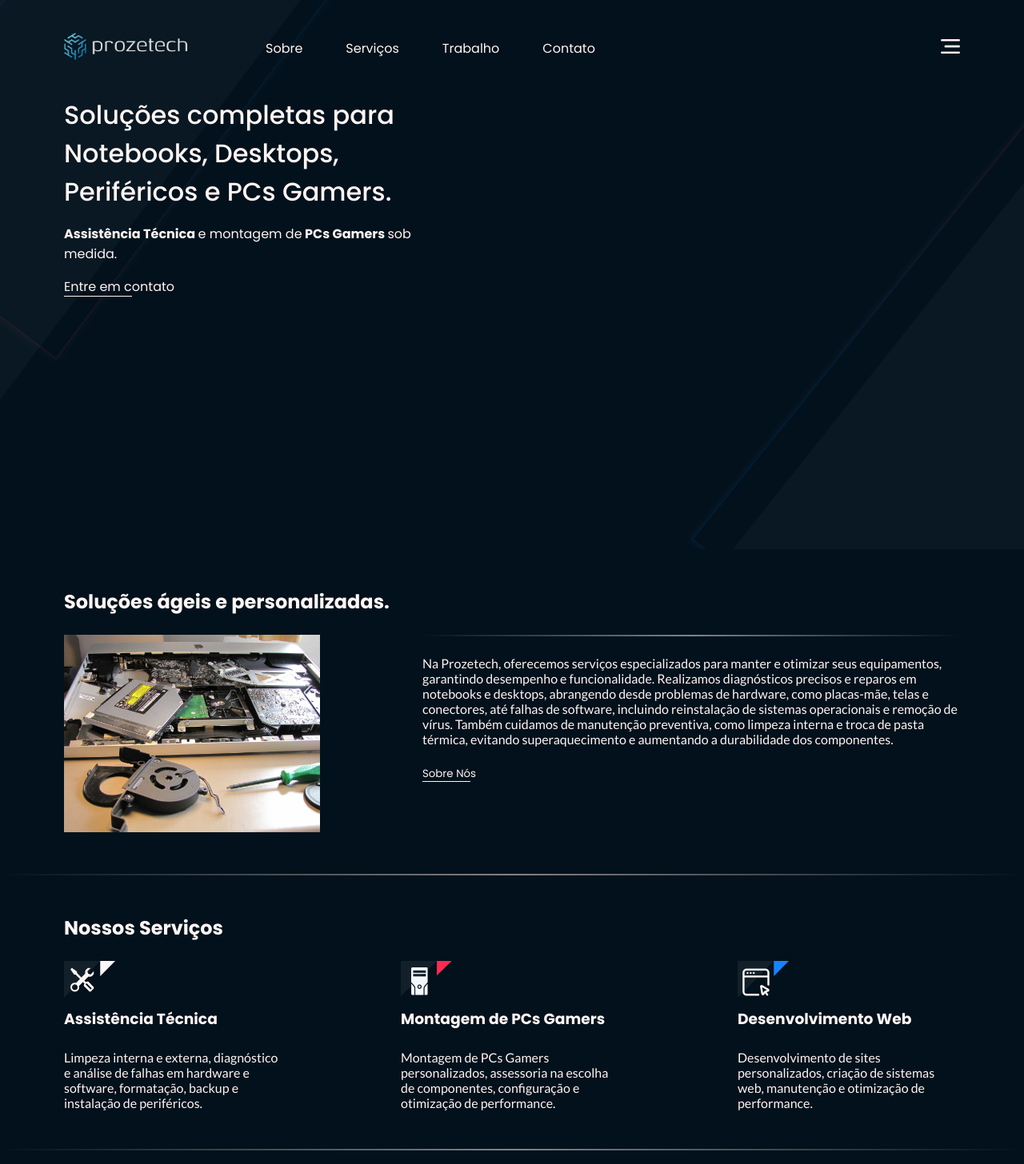
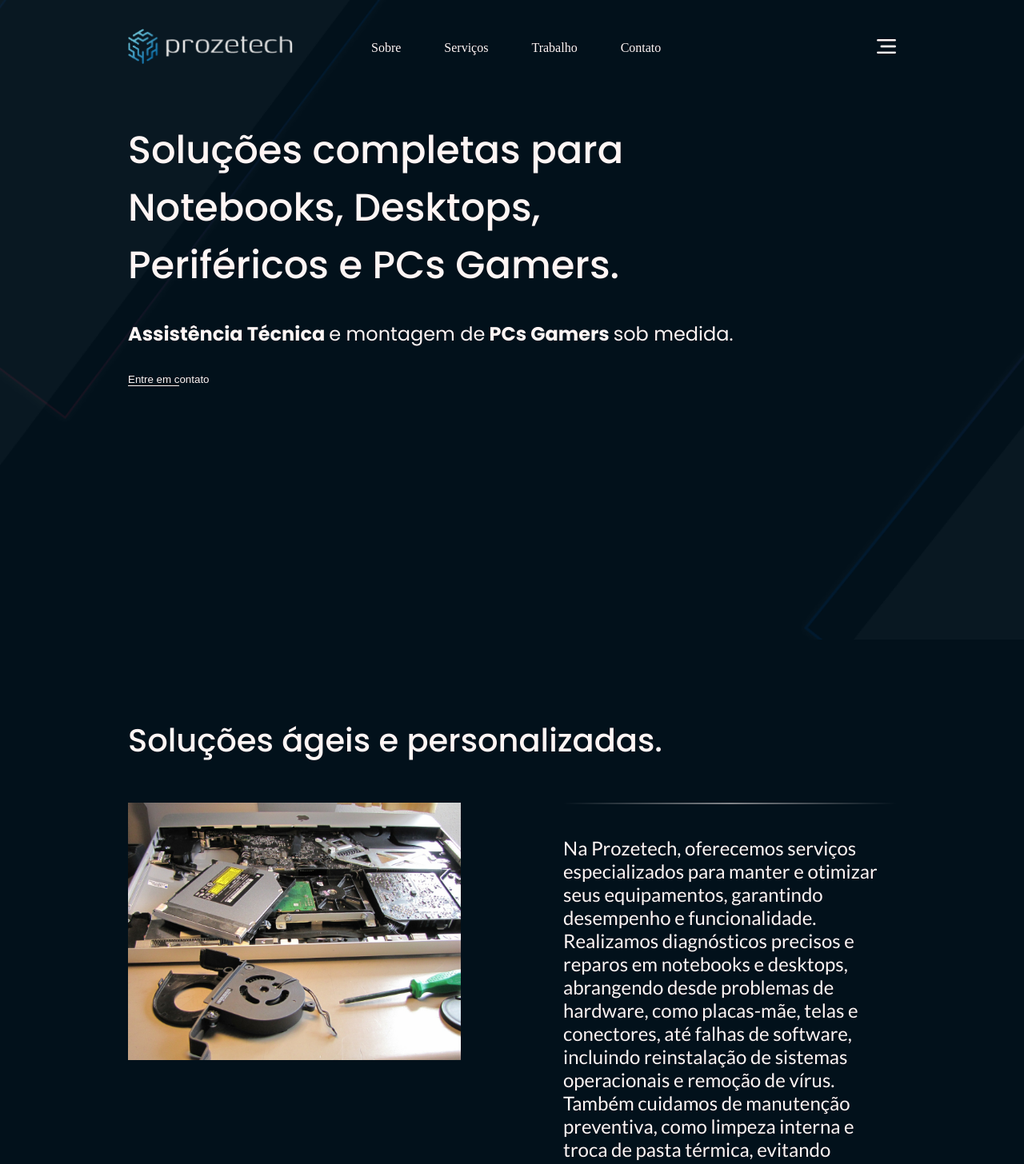
Before and after one commit to willsf2021/prozetech, a React (Vite) app: page / in a window 1280 px wide. Shown: the top 1456 px of the page at 80% size. Built offline with nearby package versions, Linux system fonts and the light colour scheme.

Commit message:
Sizes adjusted

```diff
--- a/src/GlobalStyles.js
+++ b/src/GlobalStyles.js
@@ -10,14 +10,15 @@ const GlobalStyles = createGlobalStyle`
     body {
         color: ${({ theme }) => theme.colors.snow};
         background-color: ${({ theme }) => theme.colors.veryDarkBlue};
-        max-width: 1440px;
+        /* max-width: 1440px; */
+        margin: auto;
 
     }
 
     div#root {
         display: flex;
         flex-direction: column;
-        row-gap: 48px;
+        row-gap: 96px;
     }
     /* h2 {
         font: 600
@@ -30,21 +31,26 @@ const GlobalStyles = createGlobalStyle`
     transition: color 0.3s ease;
   }
 
-  h1, h2, h3 {
-    font-family: "Poppins", sans-serif;
+  h1 {
+    font: ${({ theme }) => theme.fontPattern.titleH1}
   }
-
+  h2 {
+    font: ${({ theme }) => theme.fontPattern.titleH2}
+  }
+  h3 {
+    font: ${({ theme }) => theme.fontPattern.titleH3}
+  }
   p {
-    font: 400 ${({ theme }) => theme.fontSize.sm} "Lato", sans-serif;
+    font: ${({ theme }) => theme.fontPattern.paragraph}
   }
     ul {
-        list-style: none
+        list-style: none;
+
     }
     button {
         background-color: transparent;
         color: ${({ theme }) => theme.colors.snow};
         border: none;
-        font-family: "Poppins", sans-serif;
         cursor: pointer;
     }
 `;
--- a/src/components/Header/styles.js
+++ b/src/components/Header/styles.js
@@ -2,12 +2,12 @@ import styled from "styled-components";
 import bgDesktop from "../../assets/bgHeroDesktop.png";
 
 export default styled.header`
-  height: 687px;
+  height: 100vh;
   background: url(${bgDesktop});
   background-size: cover;
   background-repeat: no-repeat;
   background-attachment: fixed;
-  padding: 0px 80px;
+  padding: 0px 160px;
   nav {
     display: flex;
     align-items: center;
@@ -16,7 +16,7 @@ export default styled.header`
     min-height: 120px;
   }
   nav img:first-child {
-    width: 156px;
+    width: 208px;
   }
   nav ul {
     display: flex;
@@ -24,36 +24,32 @@ export default styled.header`
     align-items: center;
     justify-content: flex-start;
     column-gap: 54px;
-    font-family: "Poppins", sans-serif;
 
     li a:hover {
       color: ${({ theme }) => theme.colors.lightBlue};
     }
   }
+
   div.mobileMenu img {
     width: 24px;
   }
   div.hero {
-    h1 {
-      font-size: ${({ theme }) => theme.fontSize.lg};
-      font-weight: 500;
-    }
-    p {
-      font-size: ${({ theme }) => theme.fontSize.sm};
-      font-family: "Poppins", sans-serif;
-    }
-    button {
-      font-size: ${({ theme }) => theme.fontSize.sm};
-    }
     button span {
       border-bottom: 1px solid ${({ theme }) => theme.colors.snow};
     }
     aside {
-      max-width: 500px;
+      margin-top: 32px;
+      /* max-width: 600px; */
       display: flex;
       flex-direction: column;
-      row-gap: 16px;
+      row-gap: 32px;
       align-items: flex-start;
+      h1 {
+        max-width: 700px;
+      }
+      p {
+        font-family: ${({ theme }) => theme.fontFamily.poppins}
+      }
     }
   }
 `;
--- a/src/components/Intro/styles.js
+++ b/src/components/Intro/styles.js
@@ -3,8 +3,8 @@ import styled from "styled-components";
 export default styled.section`
   display: flex;
   flex-direction: column;
-  padding: 0px 80px;
-  row-gap: 24px;
+  padding: 0px 160px;
+  row-gap: 48px;
   div.container {
     display: flex;
     align-items: flex-start;
@@ -12,7 +12,7 @@ export default styled.section`
     column-gap: 128px;
     div.image {
       flex: 1;
-      max-width: 320px;
+      max-width: 440px;
       img {
         width: 100%;
       }
@@ -22,7 +22,7 @@ export default styled.section`
       flex: 1;
       display: flex;
       flex-direction: column;
-      row-gap: 24px;
+      row-gap: 40px;
       justify-content: center;
       /* max-width: 400px; */
     }
--- a/src/components/Services/Mock/styles.js
+++ b/src/components/Services/Mock/styles.js
@@ -3,10 +3,10 @@ import styled from "styled-components";
 export default styled.div`
   display: flex;
   flex-direction: column;
-  row-gap: 8px;
+  row-gap: 16px;
   /* background-color: blue; */
   img {
-    width: 64px;
+    max-width: 128px;
   }
 
   p {
@@ -14,7 +14,11 @@ export default styled.div`
 
   }
 
+  h3 {
+    font-size: ${({ theme }) => theme.fontSize.sm};
+    min-width: 300px;
+  }
   h3, p {
-    max-width: 278px;
+    max-width: 500px;
   }
 `;
--- a/src/components/Services/styles.js
+++ b/src/components/Services/styles.js
@@ -3,9 +3,9 @@ import styled from "styled-components";
 export default styled.section`
   display: flex;
   flex-direction: column;
-  padding: 0px 80px;
+  padding: 0px 160px;
   article.ourServices {
-    row-gap: 24px;
+    row-gap: 48px;
     display: flex;
     flex-direction: column;
 
--- a/src/constants/theme.js
+++ b/src/constants/theme.js
@@ -6,9 +6,27 @@ export const theme = {
     snow: "#FFF5F4",
     snowOpacity: "rgba(255, 245, 244, 0.5)",
   },
+  fontFamily: {
+    poppins: "'Poppins', sans-serif",
+    lato: "'Lato', sans-serif",
+  },
+
+  fontPattern: {
+    titleH1: `500 48px "Poppins", sans-serif`,
+    titleH2: `500 40px "Poppins", sans-serif`,
+    titleH3: `500 32px "Poppins", sans-serif`,
+    paragraph: `400 24px "Lato", sans-serif`,
+  },
+
+  fontWeight: {
+    regular: 400,
+    medium: 500,
+    bold: 600,
+  },
   fontSize: {
-    sm: "16px",
-    md: "24px",
-    lg: "32px",
+    xs: "24px",
+    md: "32px",
+    lg: "40px",
+    xg: "48px",
   },
 };
```
